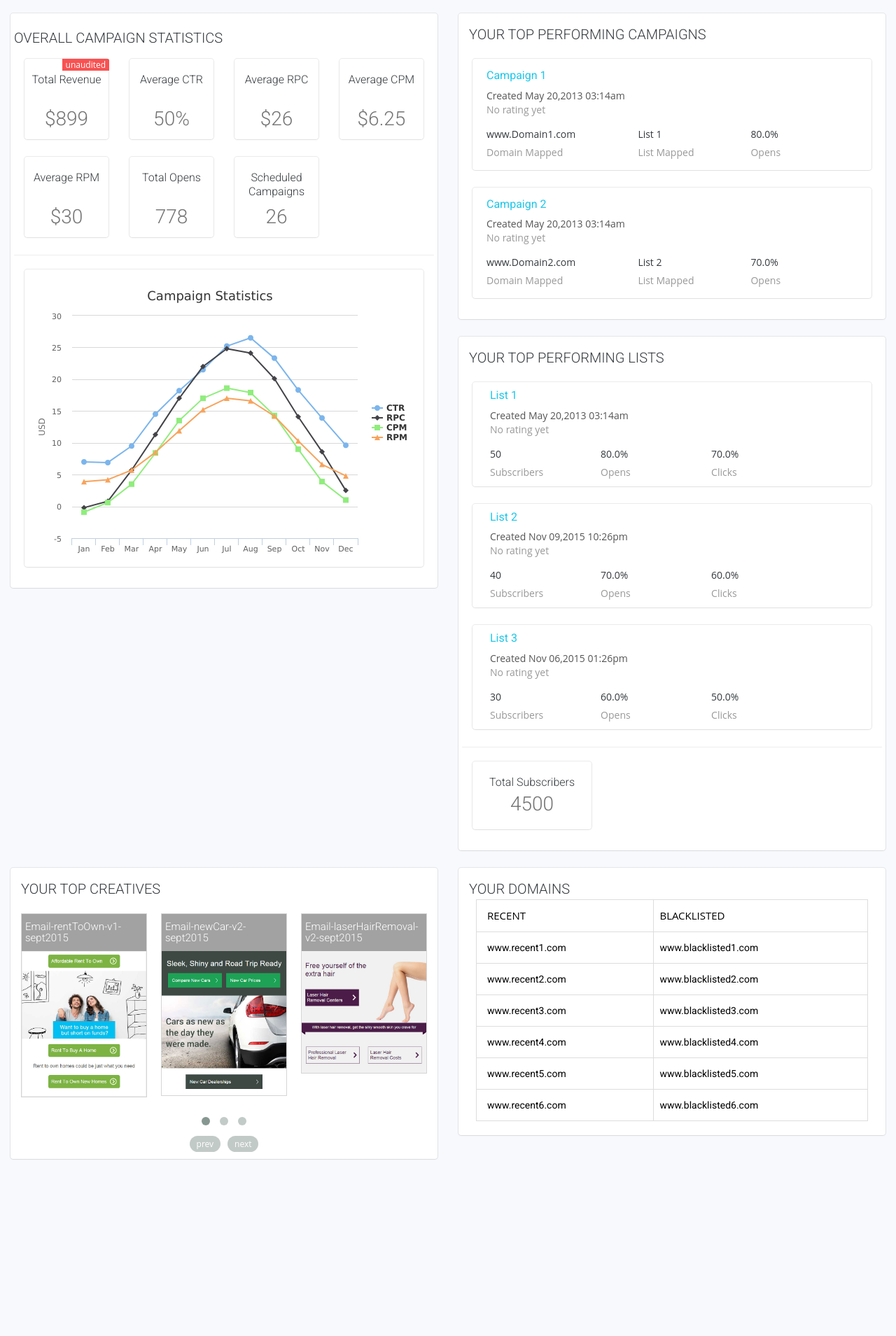
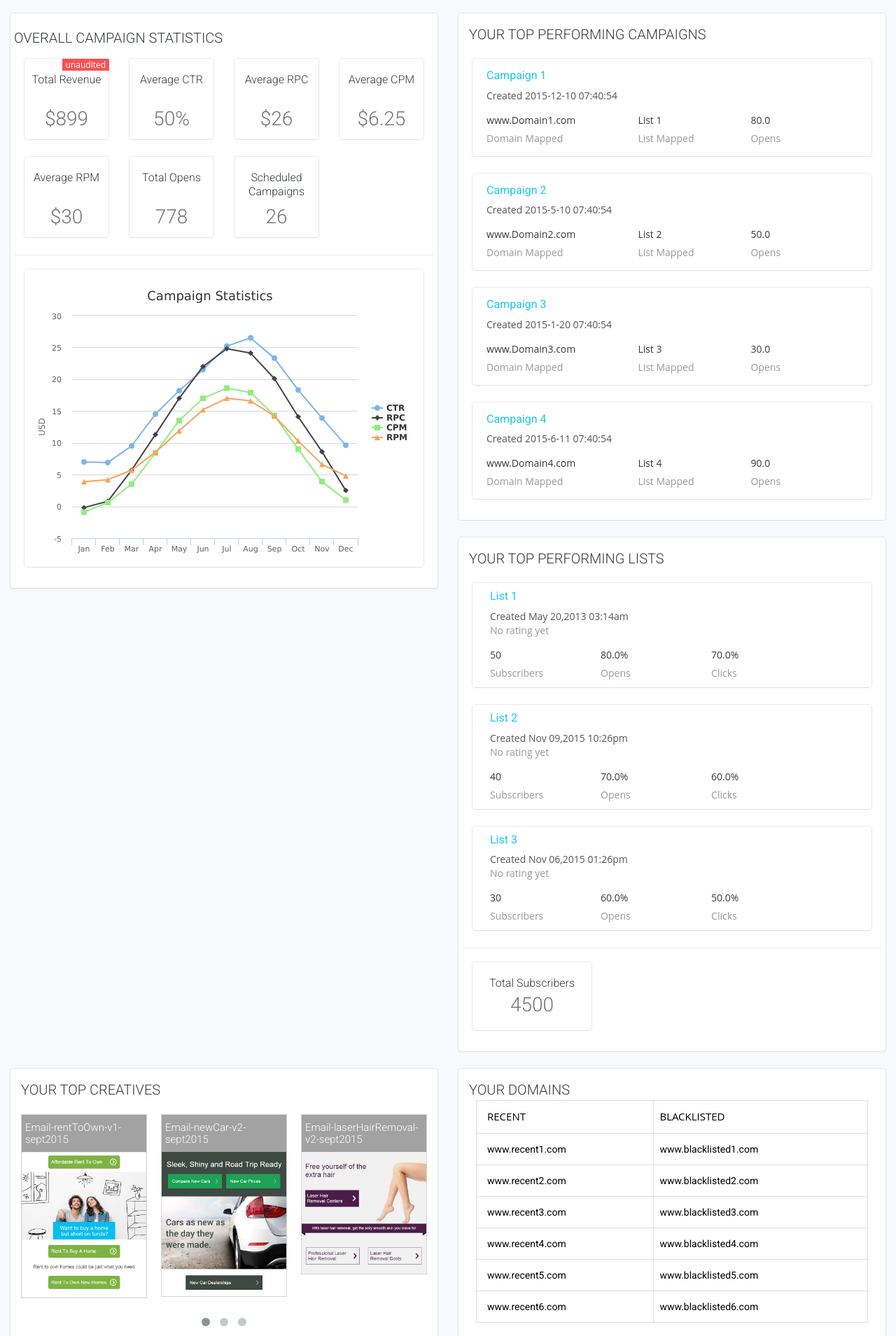
Before and after one commit to ameyagd/dp-2a-54-espmain, a PHP site: page /dp-2a-54-espmain/ in a window 1280 px wide. Shown: the part 61-1970 px from the top of the page at 70% size. Run offline with PHP 8.4, Linux system fonts and the light colour scheme; some libraries are stand-ins or nearby versions.

Commit message:
diplaying campaign data from json in dashboard

```diff
--- a/campaigns.php
+++ b/campaigns.php
@@ -7,8 +7,6 @@
 
         <div class="content">
             <div class="container-fluid">
-
-
                 <div class="row">
                     <div class="col-md-5">
                         <div class="card">
--- a/index.php
+++ b/index.php
@@ -90,56 +90,49 @@
                             <div class="header">
                                 <h4 class="title">Your Top Performing Campaigns</h4>
                             </div>
+
                             <div class="content">
                                 <div class="topPerformingCampaignWrap">
+                                    <!-- php code for campaign json data-->
+                                    <?php
+                                        $str = file_get_contents('campaign.json');
+                                        $json = json_decode($str, true);
+                                        $i = 1;
+                                        foreach ($json['campaign'] as $field => $value) {
+
+                                        $checkID=$value['info']['camp_id'];
+                                    ?>
                                     <div class="card clearfix">
                                         <div class="listDetails clearfix">
                                             <div class="col-md-7 campaignTitleRes">
-                                                <h5><a href="campaignDetails.php?id=1">Campaign 1</a></h5>
-                                                <span class="listCreatedOn">Created May 20,2013 03:14am</span>
-                                                <span class="listRating">No rating yet</span>
+                                                <h5><a href="campaignDetails.php?id=<?php echo $value['info']['camp_id']; ?>"><?php echo $value['info']['camp_name']; ?></a></h5>
+                                                <span class="listCreatedOn">Created <?php echo $value['info']['created_on']; ?></span>
+                                                <!-- <span class="listRating">No rating yet</span> -->
                                             </div>
                                             <div class="col-md-5 listStats campaignFullRes">
                                                 <div class="col-sm-5 col-xs-6">
-                                                    <span class="listOpens">www.Domain1.com</span>
+                                                    <span class="listOpens"><?php echo $value['domain_details']['domain_name']; ?></span>
                                                     <span class="listLabel">Domain Mapped</span>
                                                 </div>
                                                 <div class="col-sm-4 col-xs-3">
-                                                    <span class="listOpens">List 1</span>
+                                                    <span class="listOpens"><?php echo $value['list_details']['list_name']; ?></span>
                                                     <span class="listLabel">List Mapped</span>
                                                 </div>
                                                 <div class="col-sm-3 col-xs-3">
-                                                    <span class="listOpens">80.0%</span>
+                                                    <span class="listOpens"><?php echo $value['campaign_stats']['opens']; ?></span>
                                                     <span class="listLabel">Opens</span>
                                                 </div>
                                             </div>
                                         </div>
                                     </div>
-                                    <div class="card clearfix">
-                                        <div class="listDetails clearfix">
-                                            <div class="col-md-7 campaignTitleRes">
-                                                <h5><a href="campaignDetails.php?id=2">Campaign 2</a></h5>
-                                                <span class="listCreatedOn">Created May 20,2013 03:14am</span>
-                                                <span class="listRating">No rating yet</span>
-                                            </div>
-                                            <div class="col-md-5 listStats campaignFullRes">
-                                                <div class="col-sm-5 col-xs-6">
-                                                    <span class="listOpens">www.Domain2.com</span>
-                                                    <span class="listLabel">Domain Mapped</span>
-                                                </div>
-                                                <div class="col-sm-4 col-xs-3">
-                                                    <span class="listOpens">List 2</span>
-                                                    <span class="listLabel">List Mapped</span>
-                                                </div>
-                                                <div class="col-sm-3 col-xs-3">
-                                                    <span class="listOpens">70.0%</span>
-                                                    <span class="listLabel">Opens</span>
-                                                </div>
-                                            </div>
-                                        </div>
-                                    </div>
+                                    <?php
+                                        $i++;
+                                        if($i==5){break;}
+                                        }
+                                    ?>
                                 </div>
                             </div>
+
                         </div>
 
                         <div class="card">
```
Also changed, not shown: editCampaign/saveCampaignSetup.php (+5 -3 lines).
